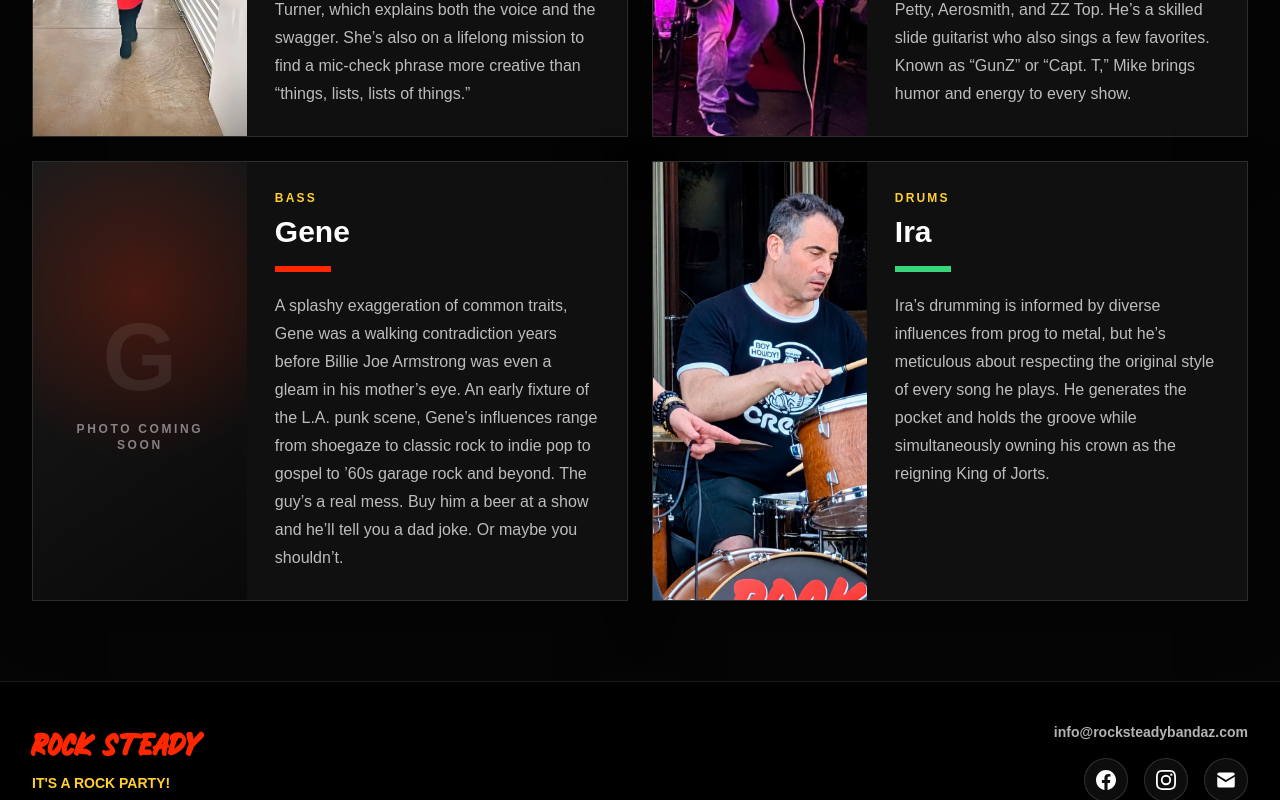
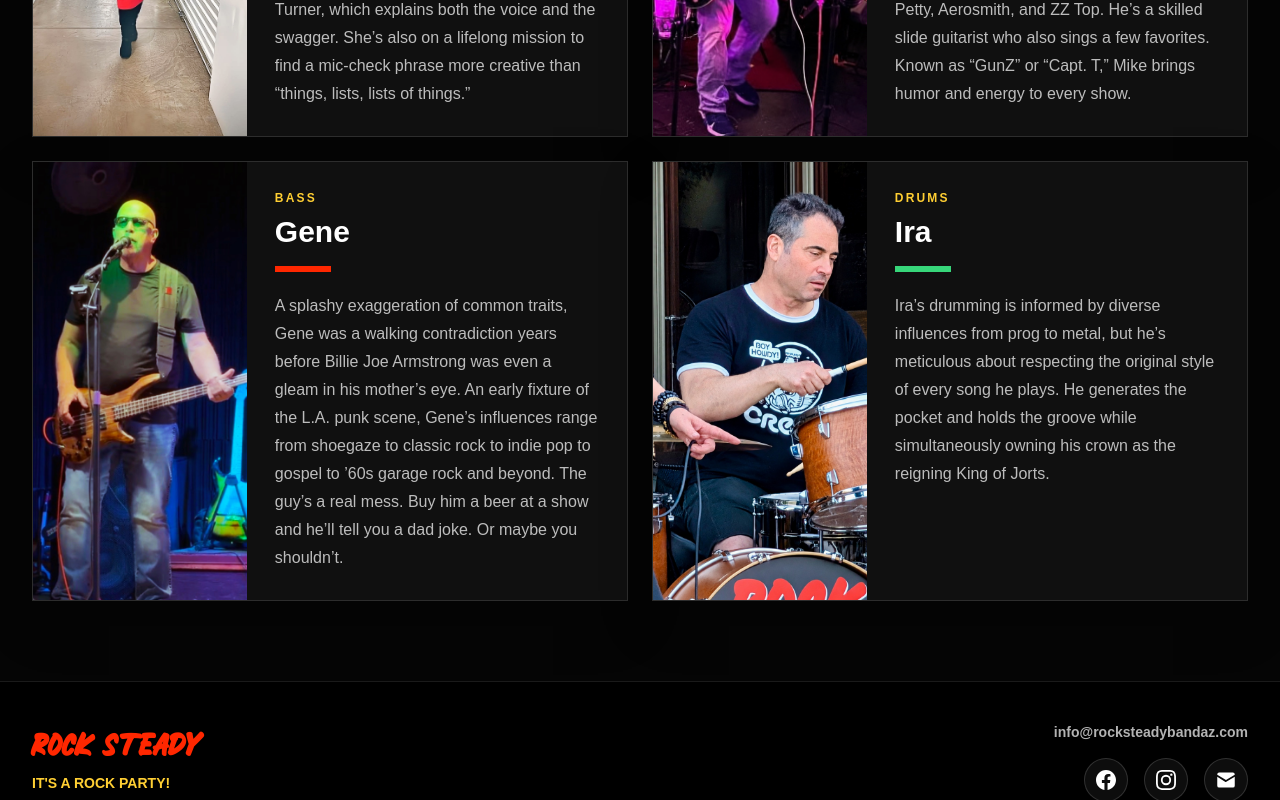
Before and after one commit to isiegel/rocksteadybandaz, a Next.js app: page /band in a window 1280 px wide. Shown: the part 733-1533 px from the top of the page. Built offline with nearby package versions, Linux system fonts and the light colour scheme; no server answers.

Commit message:
Add Gene band photo to band metadata and sitemap

```diff
--- a/src/app/band-members.ts
+++ b/src/app/band-members.ts
@@ -1,6 +1,6 @@
 export const bandMembers = [
   { name: 'Maija', role: 'Lead vocals', image: '/images/band/maija.jpg', imageAlt: 'Maija, Rock Steady lead singer, holding a microphone', imagePosition: 'object-[50%_28%]', bio: 'Maija is Rock Steady’s powerhouse lead singer, fueled by post-punk, punk, Frank Zappa, classic R&B, and anything with a little attitude. Her influences range from The Damned, Buzzcocks, and Nina Hagen to Tina Turner, which explains both the voice and the swagger. She’s also on a lifelong mission to find a mic-check phrase more creative than “things, lists, lists of things.”' },
   { name: 'Mike', role: 'Guitar & vocals', image: '/images/band/mike.jpg', imageAlt: 'Mike Ross playing guitar with Rock Steady onstage', imagePosition: 'object-[50%_32%]', bio: 'Mike Ross brings riffs, muscle, and the occasional airborne move to Rock Steady. His raw guitar style leads Rock Steady through some of the best rock songs ever by bands like Led Zeppelin, Rolling Stones, Tom Petty, Aerosmith, and ZZ Top. He’s a skilled slide guitarist who also sings a few favorites. Known as “GunZ” or “Capt. T,” Mike brings humor and energy to every show.' },
-  { name: 'Gene', role: 'Bass', bio: 'A splashy exaggeration of common traits, Gene was a walking contradiction years before Billie Joe Armstrong was even a gleam in his mother’s eye. An early fixture of the L.A. punk scene, Gene’s influences range from shoegaze to classic rock to indie pop to gospel to ’60s garage rock and beyond. The guy’s a real mess. Buy him a beer at a show and he’ll tell you a dad joke. Or maybe you shouldn’t.' },
+  { name: 'Gene', role: 'Bass', image: '/images/band/gene.jpg', imageAlt: 'Gene playing bass and singing with Rock Steady', imagePosition: 'object-[50%_28%]', bio: 'A splashy exaggeration of common traits, Gene was a walking contradiction years before Billie Joe Armstrong was even a gleam in his mother’s eye. An early fixture of the L.A. punk scene, Gene’s influences range from shoegaze to classic rock to indie pop to gospel to ’60s garage rock and beyond. The guy’s a real mess. Buy him a beer at a show and he’ll tell you a dad joke. Or maybe you shouldn’t.' },
   { name: 'Ira', role: 'Drums', image: '/images/band/ira.jpg', imageAlt: 'Ira Siegel playing drums with Rock Steady', imagePosition: 'object-center', bio: 'Ira’s drumming is informed by diverse influences from prog to metal, but he’s meticulous about respecting the original style of every song he plays. He generates the pocket and holds the groove while simultaneously owning his crown as the reigning King of Jorts.' },
 ] as const;
--- a/src/app/sitemap.ts
+++ b/src/app/sitemap.ts
@@ -35,7 +35,7 @@ export default function sitemap(): MetadataRoute.Sitemap {
       url: absoluteUrl('/band'),
       changeFrequency: 'monthly',
       priority: 0.8,
-      images: imageUrls(['/images/band/maija.jpg', '/images/band/mike.jpg', '/images/band/ira.jpg']),
+      images: imageUrls(['/images/band/maija.jpg', '/images/band/mike.jpg', '/images/band/gene.jpg', '/images/band/ira.jpg']),
     },
     {
       url: absoluteUrl('/photos'),
```
Also changed, not shown: public/images/band/gene.jpg (added).
